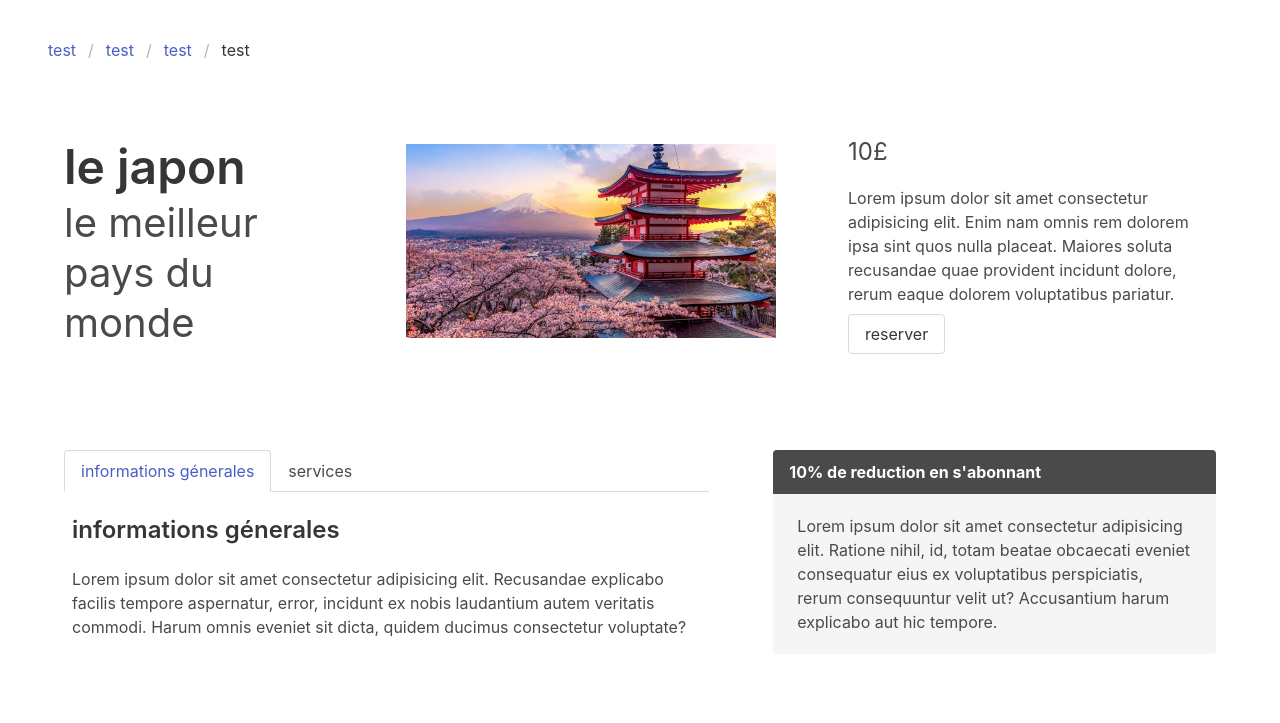
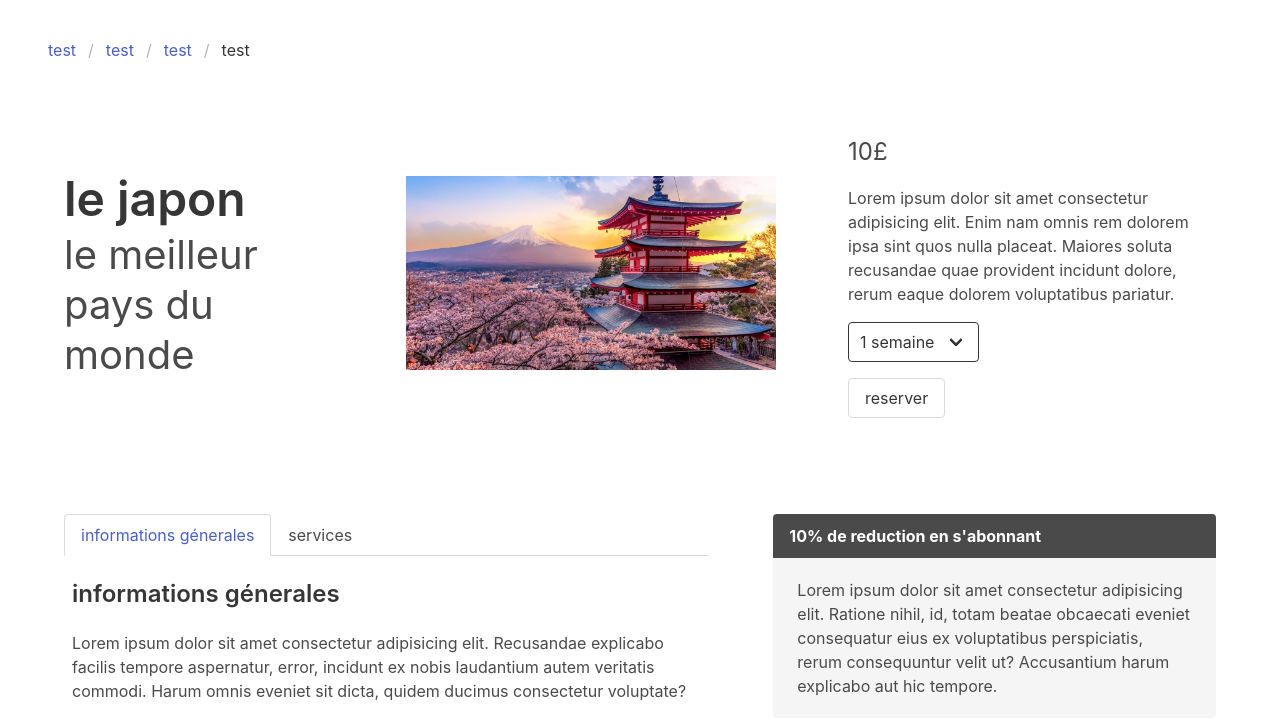
Before and after one commit to sphixy225/sphixy225.github.io, a plain HTML site: page index.html in a window 1280 px wide. Shown: the part 62-785 px from the top of the page. Drawn offline with nearby package versions, Linux system fonts and the light colour scheme.

Commit message:
Update index.html
Co-Authored-By: sphixy <62815044+sphixy@users.noreply.github.com>

```diff
--- a/index.html
+++ b/index.html
@@ -58,7 +58,19 @@
           <div class="column is-4-desktop is-12-tablet ">
             <div class="is-size-4 mb-4">10£</div>
             <p>Lorem ipsum dolor sit amet consectetur adipisicing elit. Enim nam omnis rem dolorem ipsa sint quos nulla placeat. Maiores soluta recusandae quae provident incidunt dolore, rerum eaque dolorem voluptatibus pariatur.</p>
-            <button class="button mt-2" id="reservation">reserver</button>
+            <form>
+              <div class="field mb-4 mt-4" has->
+                <div class="control">
+                  <div class="select is-dark">
+                    <select>
+                    <option>1 semaine</option>
+                    <option> 2 semaine</option>
+                    </select>
+                  </div>
+                </div>
+              </div>
+            </form>
+            <button class="button" id="reservation">reserver</button>
           </div>
         </div>
       </div>
```
